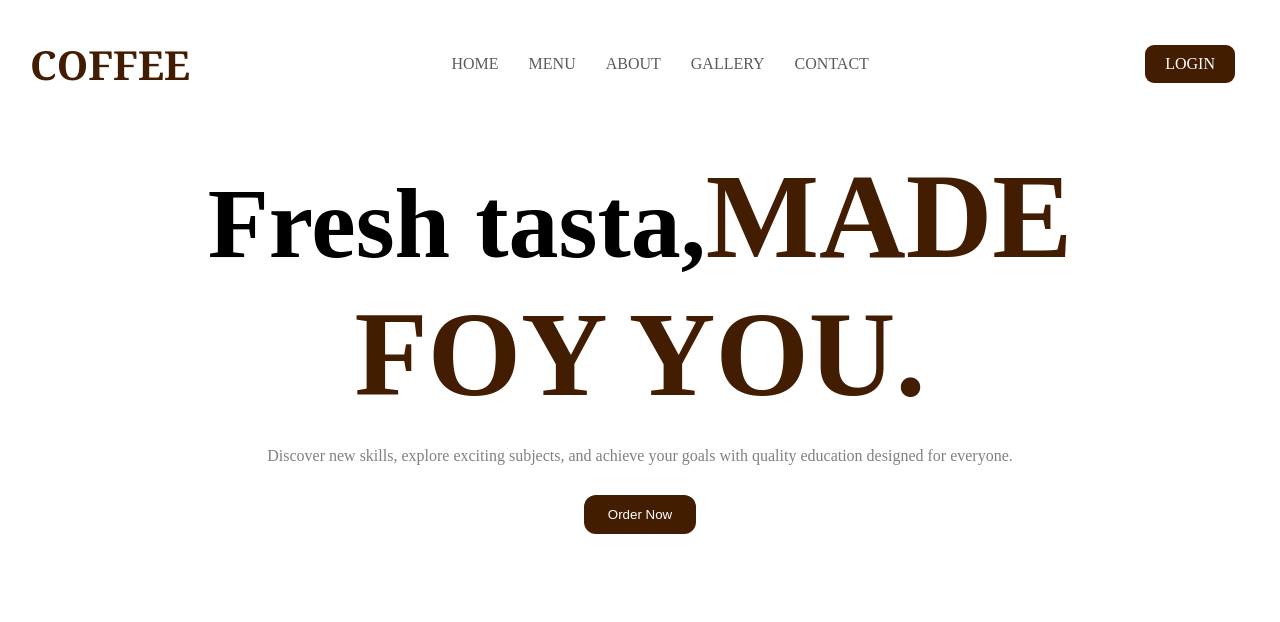
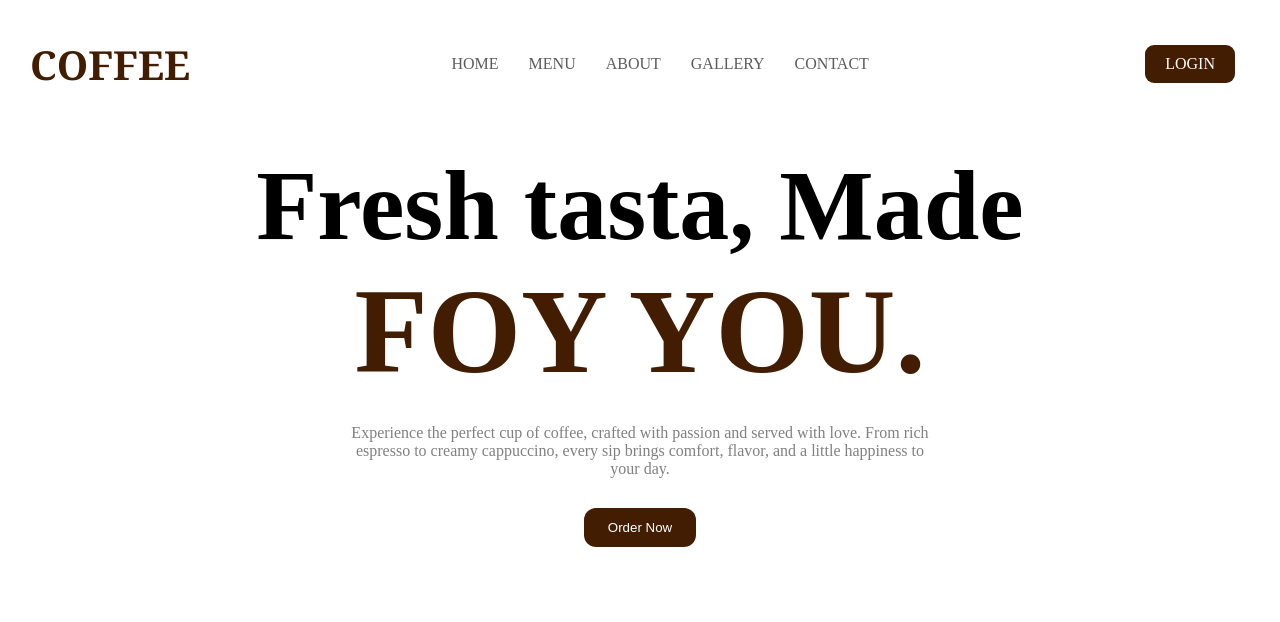
Before and after one commit to khadraAbuukar/Coffe-hero-, a plain HTML site: page index.html in a window 1280 px wide. Shown: the top 622 px of the page. Drawn offline with Linux system fonts and the light colour scheme.

Commit message:
waxba na badalay

```diff
--- a/index.html
+++ b/index.html
@@ -18,12 +18,12 @@
                 <li><a href="">gallery</a></li>
                 <li><a href="">contact</a></li>
             </ul>
-            <i class="fa-solid fa-bars"></i>
             <a href="" class="btn">Login</a>
         </nav>
         <div class="hero-text">
-            <h1>Fresh tasta,<span>Made foy you.</span></h1>
-            <p>Discover new skills, explore exciting subjects, and achieve your goals with quality education designed for everyone.</p>
+            <h1>Fresh tasta, Made <br> <span> foy you.</span></h1>
+            <p>Experience the perfect cup of coffee, crafted with passion and served with love.
+            From rich espresso to creamy cappuccino, every sip brings comfort, flavor, and a little happiness to your day.</p>
             <button>Order Now</button>
         </div>
     </header>
--- a/style.css
+++ b/style.css
@@ -87,6 +87,8 @@ nav ul li a:hover::before{
     font-size: 16px;
     font-weight: 500;
     color: grey;
+    max-width: 600px;
+    margin: 0 auto;
 
 }
 .hero-text span{
```
